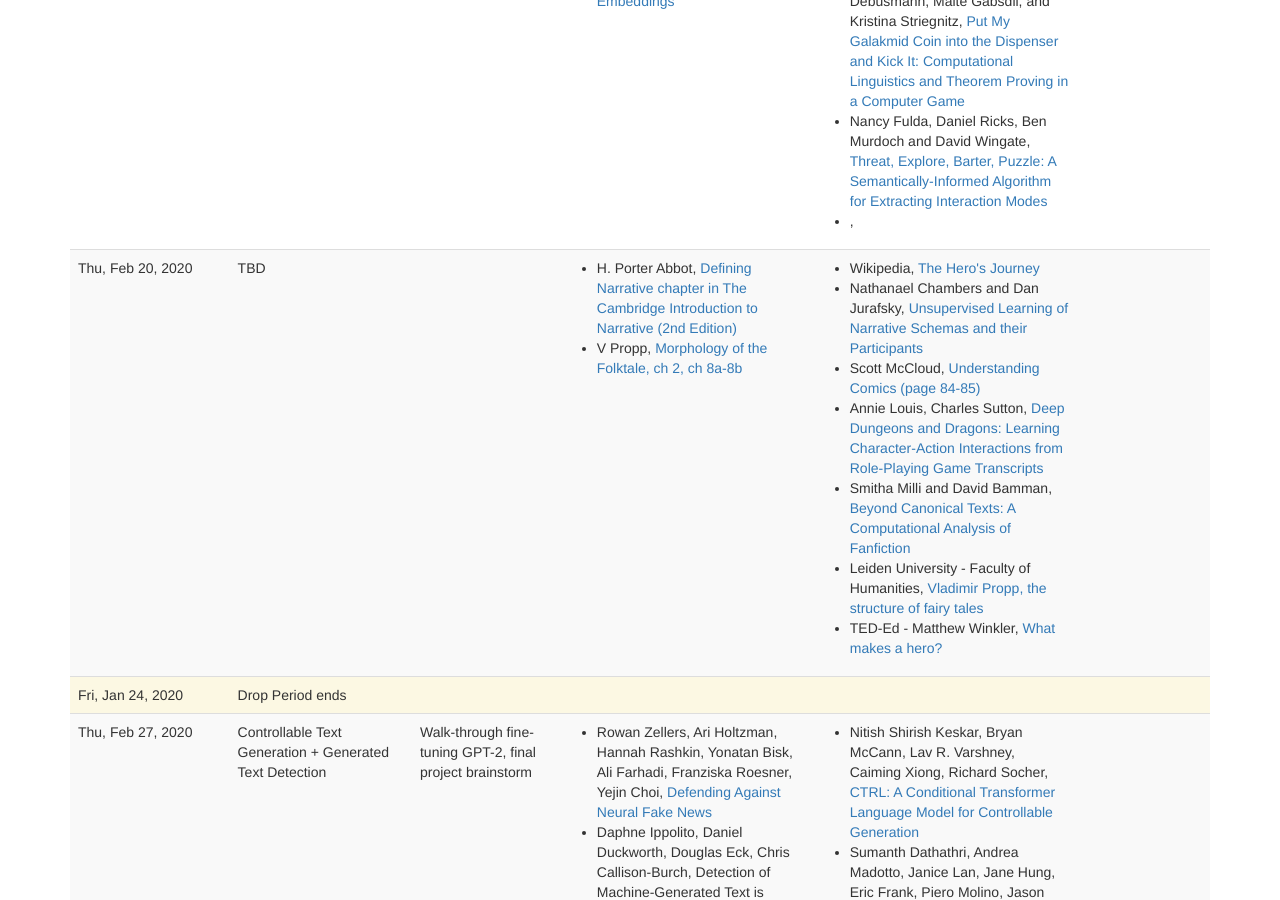
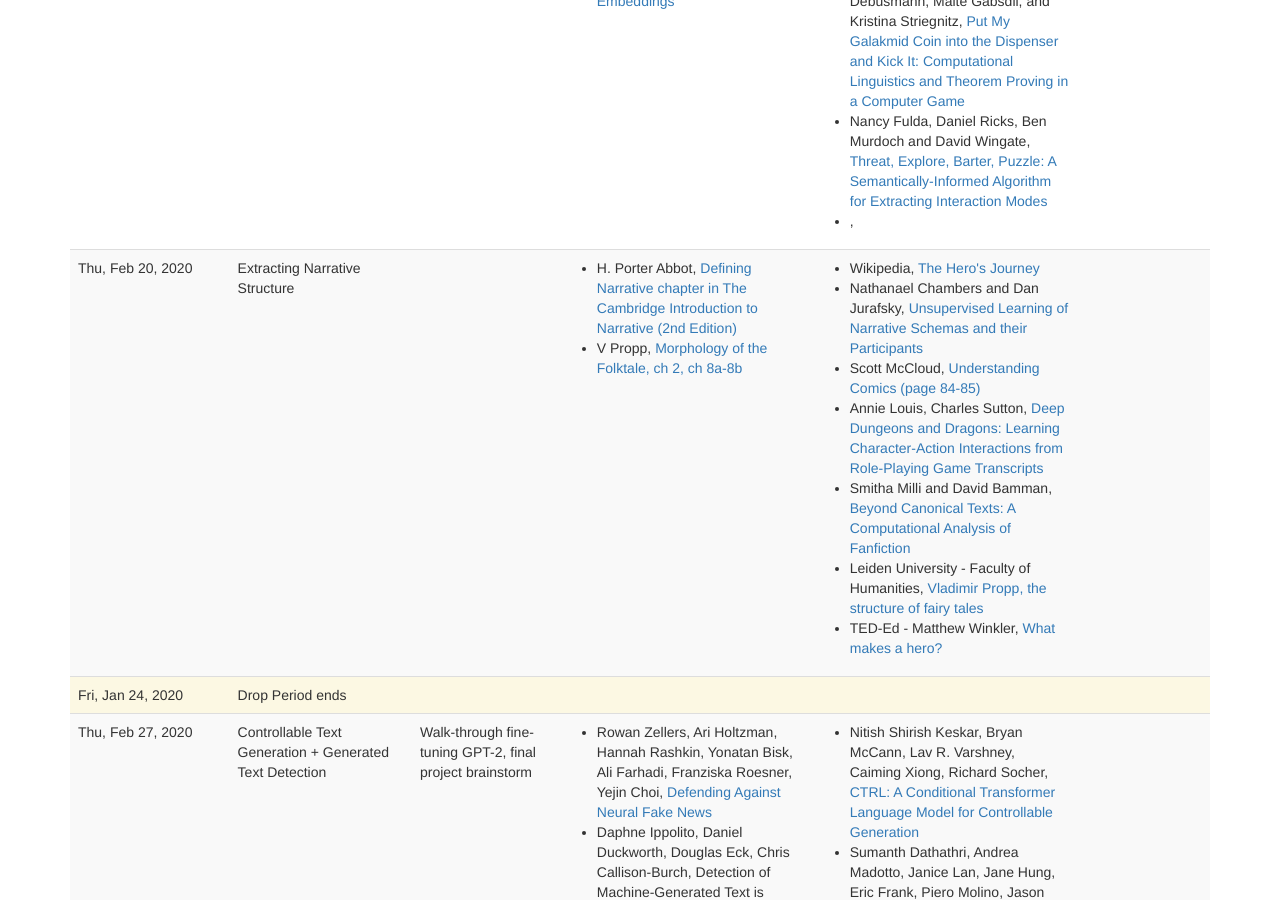
Before and after one commit to interactive-fiction-class/interactive-fiction-class.github.io, a Jekyll site: the page built from lectures.md, in a window 1280 px wide and 900 px high, scrolled down 1583 px. Built offline with Jekyll 4.4.1, drawn with Linux system fonts in a browser that asks for light colours; nearby versions of some CDN libraries; a script that is not in the unit is left out.

Commit message:
Update lectures.yaml

```diff
--- a/_data/lectures.yaml
+++ b/_data/lectures.yaml
@@ -104,6 +104,7 @@
   homework_due:
     -
       title: HW2&colon; NLP for text adventures
+      url: nlp-for-text-adventures/nlp-for-text-adventures.html
 -
   date: 2020-02-06
   title: Unconditioned Text Generation
@@ -259,7 +260,6 @@
       url: https://www.youtube.com/watch?v=Hhk4N9A0oCA
       title: What makes a hero?
       length: 5 minutes
-  title: TBD
 -
   date: 2020-01-24
   title: Drop Period ends
```
